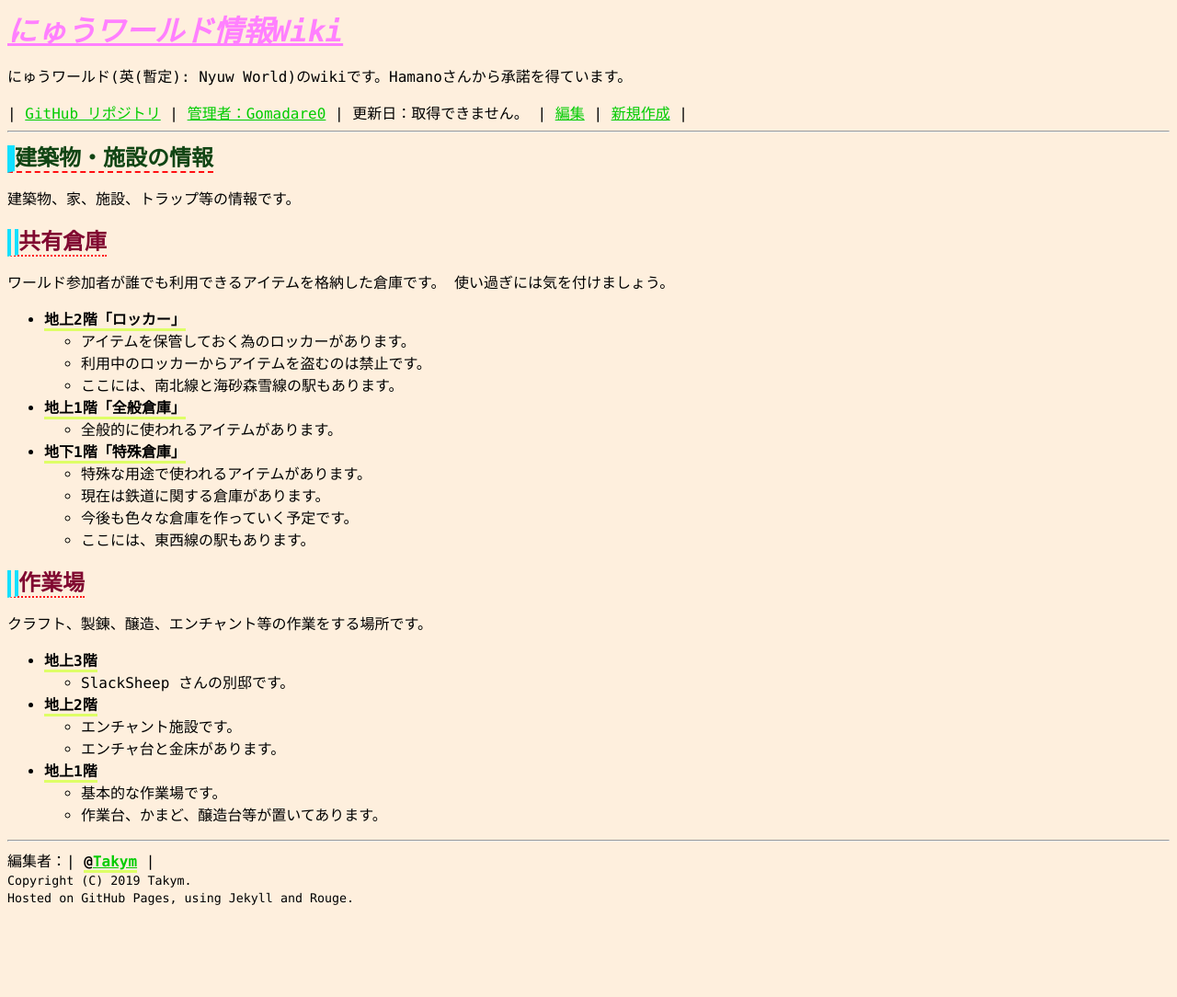
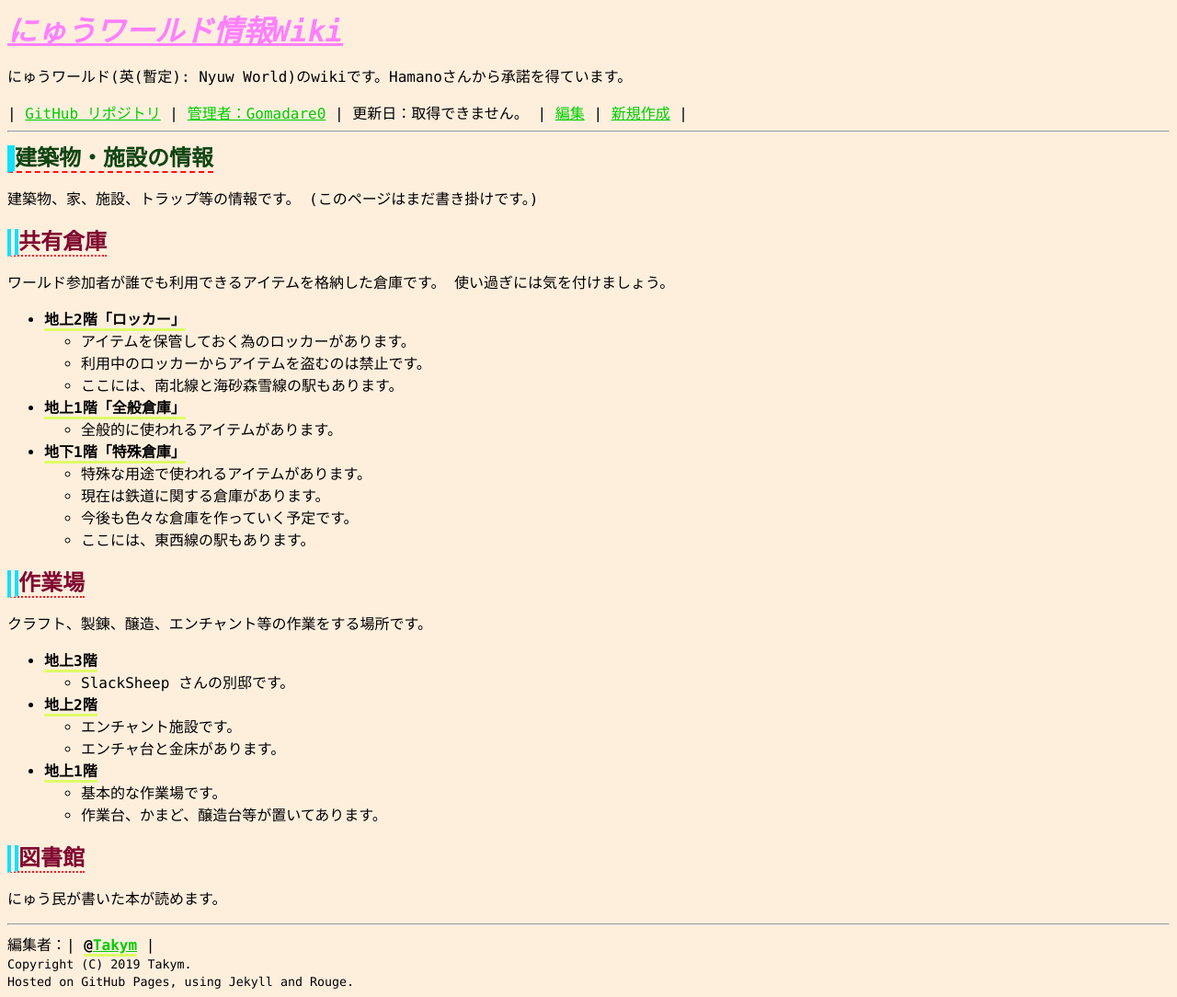
Before and after one commit to Gomadare0/nyuworld, a Jekyll site: the page built from shisetsu/index.md, in a window 1280 px wide. Shown: the whole page at 92% size. Built offline with Jekyll 4.4.1, drawn with Linux system fonts in a browser that asks for light colours; some web fonts are replaced; our own code applies the rules of GitHub Pages for plain Markdown files; before the commit the page ends 993 px from its top, so only the background shows below that.

Commit message:
建築物・施設の情報更新

```diff
--- a/shisetsu/index.md
+++ b/shisetsu/index.md
@@ -4,6 +4,7 @@ authors:
   - Takym
 ---
 建築物、家、施設、トラップ等の情報です。
+(このページはまだ書き掛けです。)
 
 ## 共有倉庫
 ワールド参加者が誰でも利用できるアイテムを格納した倉庫です。
@@ -30,3 +31,6 @@ authors:
 * **地上1階**
 	* 基本的な作業場です。
 	* 作業台、かまど、醸造台等が置いてあります。
+
+## 図書館
+にゅう民が書いた本が読めます。
```
